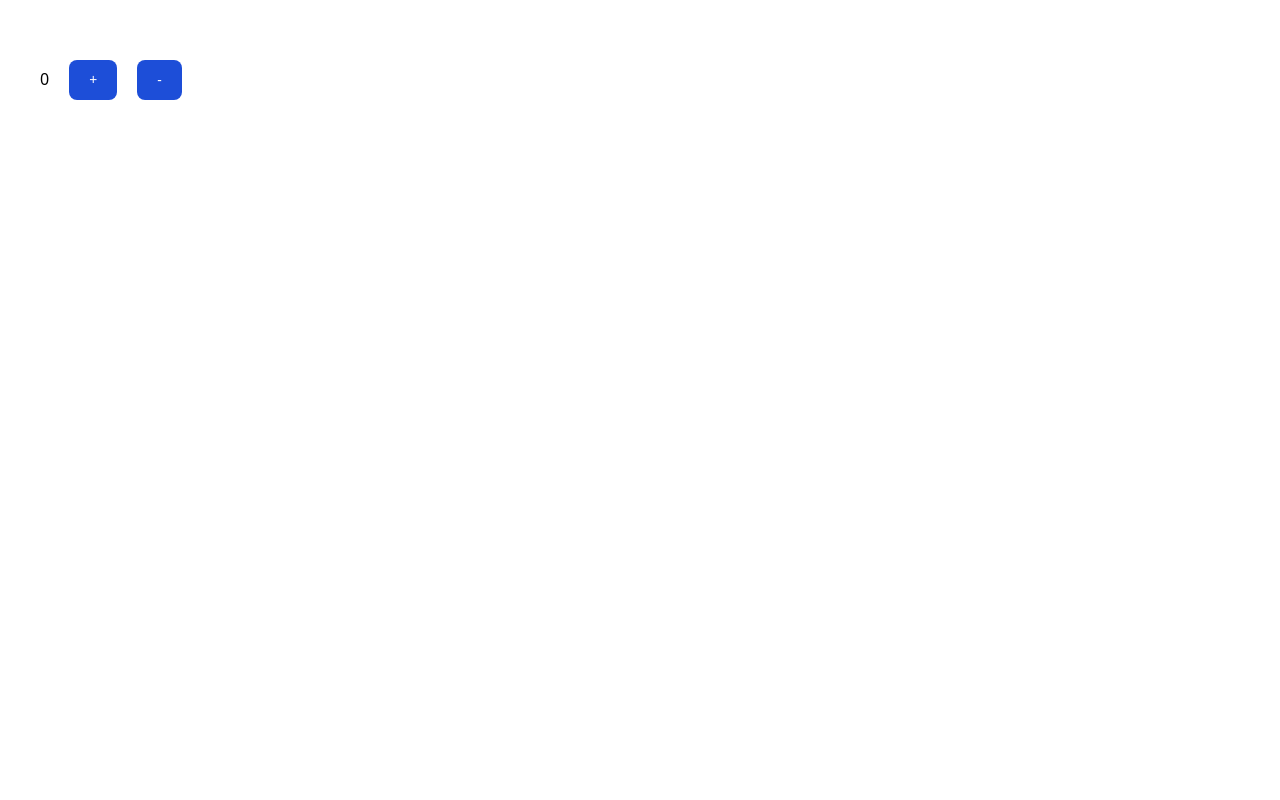
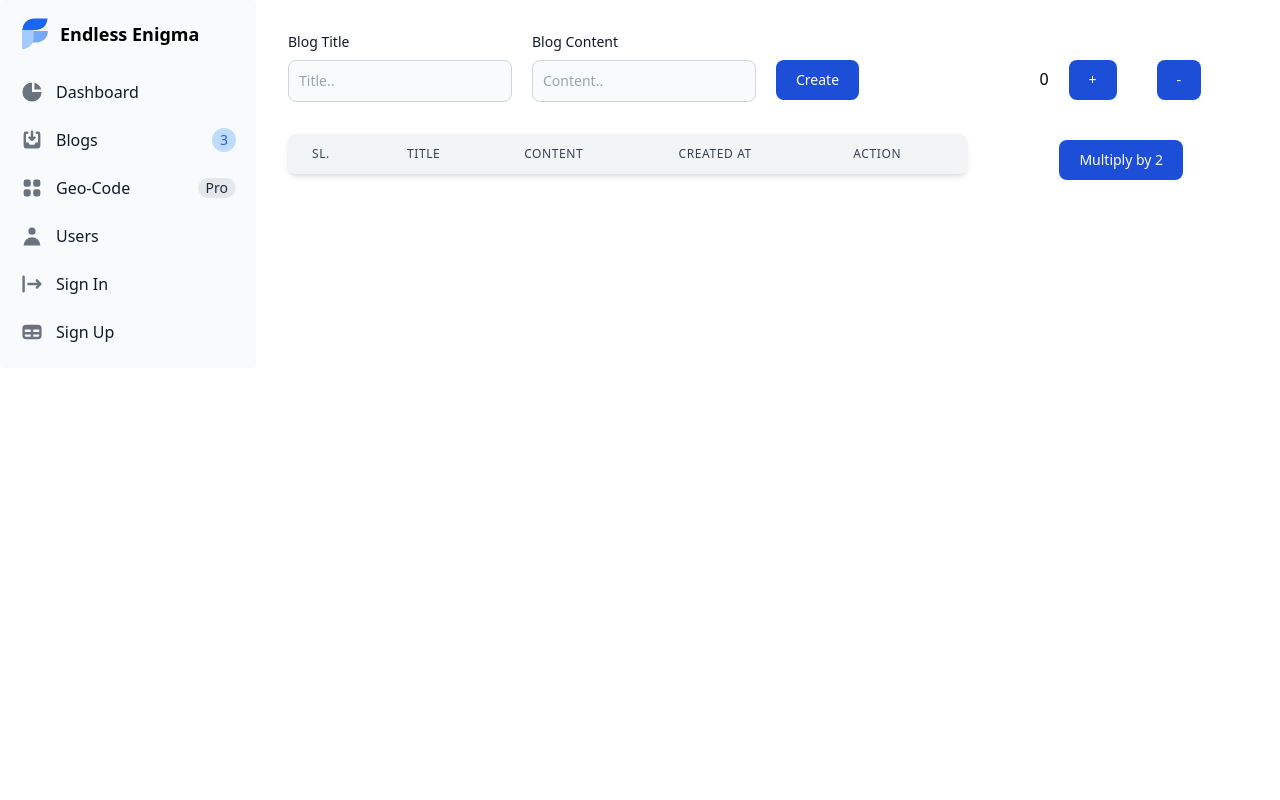
Before and after one commit to rijans/endless-enigma, a React (Create React App) app: page / in a window 1280 px wide. Shown: the top 800 px of the page. Built offline with nearby package versions, Linux system fonts and the light colour scheme.

Commit message:
Added calculator with Redux

```diff
--- a/package.json
+++ b/package.json
@@ -7,7 +7,9 @@
     "@testing-library/react": "^12.1.3",
     "@testing-library/user-event": "^13.5.0",
     "postcss": "^8.4.7",
+    "postcss-flexbugs-fixes": "^5.0.2",
     "postcss-loader": "^6.2.1",
+    "postcss-preset-env": "^7.4.2",
     "react": "^17.0.2",
     "react-dom": "^17.0.2",
     "react-redux": "^7.2.6",
--- a/postcss.config.js
+++ b/postcss.config.js
@@ -2,5 +2,7 @@ module.exports = {
   plugins: {
       tailwindcss: {},
       autoprefixer: {},
+      'postcss-flexbugs-fixes': {},
+
   },
 }
--- a/src/App.js
+++ b/src/App.js
@@ -3,15 +3,13 @@ import BlogHome from './blog/BlogHome';
 import styles from './app.module.css'
 import {Provider} from "react-redux";
 import store from "./calculator/store";
-import Calculator from "./calculator/Calculator";
 
 
 function App() {
     return (
         <Provider store={store}>
             <div className={'App'}>
-                {/*<BlogHome/>*/}
-                <Calculator/>
+                <BlogHome/>
             </div>
         </Provider>
     );
--- a/src/blog/BlogHome.jsx
+++ b/src/blog/BlogHome.jsx
@@ -3,6 +3,7 @@ import Header from '../home/Header';
 import Footer from '../home/Footer';
 import BlogListAndForm from "./BlogListAndForm";
 import Sidebar from "../home/Sidebar";
+import Calculator from "../calculator/Calculator";
 
 
 function BlogHome(props) {
@@ -11,6 +12,7 @@ function BlogHome(props) {
             <div className={'flex'}>
                 <Sidebar/>
                 <BlogListAndForm/>
+                <Calculator/>
             </div>
             <Footer/>
         </div>
--- a/src/calculator/Calculator.js
+++ b/src/calculator/Calculator.js
@@ -1,23 +1,43 @@
 import React from 'react';
+import {connect} from "react-redux";
+import {addNumber, multiplyByTwo, subNumber} from "./actions";
+import {compose} from "redux";
 
-function Calculator(props) {
+function Calculator({number, increment, decrement, multiplyByTwo}) {
     return (
         <div className={"m-10"}>
-            <label>0</label>
-            <button type="submit"
+            <label>{number}</label>
+            <button type="submit" onClick={increment}
                     className="m-5 text-white bg-blue-700 hover:bg-blue-800 focus:ring-4 focus:ring-blue-300 font-medium rounded-lg text-sm w-full sm:w-auto px-5 py-2.5 text-center dark:bg-blue-600 dark:hover:bg-blue-700 dark:focus:ring-blue-800">{'+'}
             </button>
-            <button type="submit"
-                    className="text-white bg-blue-700 hover:bg-blue-800 focus:ring-4 focus:ring-blue-300 font-medium rounded-lg text-sm w-full sm:w-auto px-5 py-2.5 text-center dark:bg-blue-600 dark:hover:bg-blue-700 dark:focus:ring-blue-800">{'-'}
+            <button type="submit" onClick={decrement}
+                    className="m-5 text-white bg-blue-700 hover:bg-blue-800 focus:ring-4 focus:ring-blue-300 font-medium rounded-lg text-sm w-full sm:w-auto px-5 py-2.5 text-center dark:bg-blue-600 dark:hover:bg-blue-700 dark:focus:ring-blue-800">{'-'}
+            </button>
+            <button type="submit" onClick={multiplyByTwo}
+                    className="m-5 text-white bg-blue-700 hover:bg-blue-800 focus:ring-4 focus:ring-blue-300 font-medium rounded-lg text-sm w-full sm:w-auto px-5 py-2.5 text-center dark:bg-blue-600 dark:hover:bg-blue-700 dark:focus:ring-blue-800">{'Multiply by 2'}
             </button>
 
         </div>
     );
 }
+
 const mapStateToProps = (state) => {
     return {
-        number: state.number
+        number: state.number,
     };
 }
 
-export default Calculator;
+const mapDispatchToProps = (dispatch) => {
+    return {
+        increment: () => dispatch(addNumber()),
+        decrement: () => dispatch(subNumber()),
+        multiplyByTwo: () => dispatch(multiplyByTwo()),
+    }
+}
+
+const withConnect = connect(
+    mapStateToProps,
+    mapDispatchToProps
+)
+
+export default compose(withConnect)(Calculator);
--- a/src/calculator/actions.js
+++ b/src/calculator/actions.js
@@ -1,13 +1,13 @@
-import {ADD_NUMBER, SUB_NUMBER} from "./constants";
+import {ADD_NUMBER, MULTIPLY_BY_TWO, SUB_NUMBER} from "./constants";
 
-export function addNumber (){
-    return {
-        type: ADD_NUMBER
-    }
+export function addNumber() {
+    return {type: ADD_NUMBER}
 }
 
-export function subNumber (){
-    return {
-        type: SUB_NUMBER
-    }
+export function subNumber() {
+    return {type: SUB_NUMBER}
 }
+
+export function multiplyByTwo() {
+    return {type: MULTIPLY_BY_TWO}
+}
--- a/src/calculator/calculatorReducer.js
+++ b/src/calculator/calculatorReducer.js
@@ -1,22 +1,27 @@
-import {ADD_NUMBER, SUB_NUMBER} from "./constants";
+import {ADD_NUMBER, MULTIPLY_BY_TWO, SUB_NUMBER} from "./constants";
 
 const initialState = {
     number: 0
 }
 
-export default function calculatorReducer(initialState, action) {
+export default function calculatorReducer(state = initialState, action) {
     switch (action.type) {
         case ADD_NUMBER:
             return {
-                ...initialState,
-                number: initialState.number + 1
+                ...state,
+                number: state.number + 1
             }
         case SUB_NUMBER:
             return {
-                ...initialState,
-                number: initialState.number - 1
+                ...state,
+                number: state.number - 1
+            }
+        case MULTIPLY_BY_TWO:
+            return {
+                ...state,
+                number: state.number * 2
             }
         default:
-            return initialState;
+            return state;
     }
 }
--- a/src/calculator/constants.js
+++ b/src/calculator/constants.js
@@ -1,2 +1,3 @@
 export const ADD_NUMBER = "ADD_NUMBER";
 export const SUB_NUMBER = "SUB_NUMBER";
+export const MULTIPLY_BY_TWO = "MULTIPLY_BY_TWO";
```
